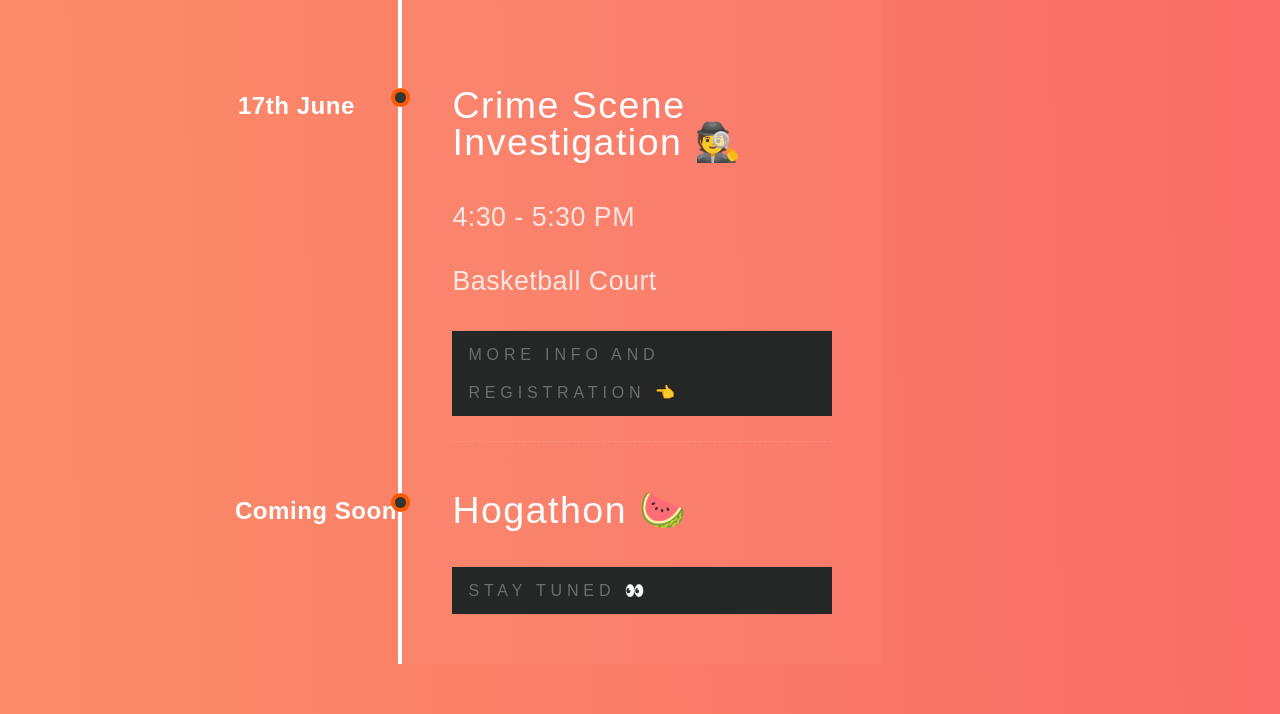
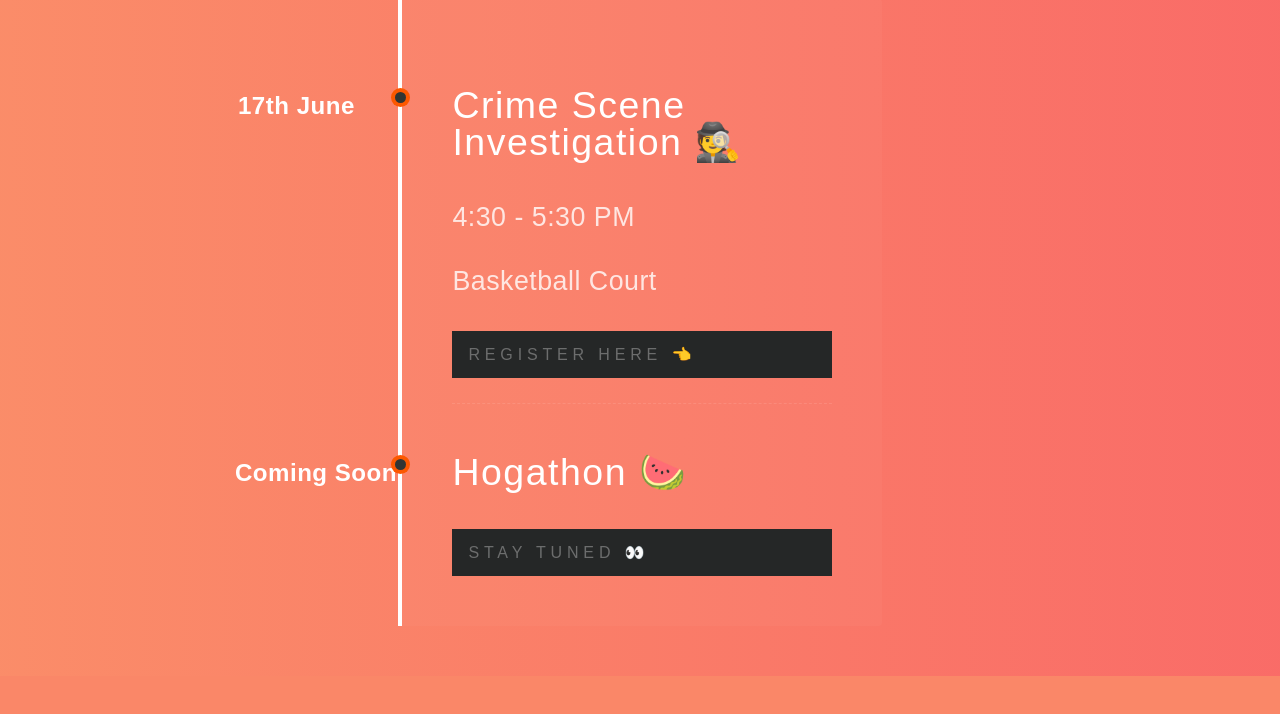
Before and after one commit to G-Aswin/Parichay22, a Flask app: page /prefest in a window 1280 px wide. Shown: the part 810-1524 px from the top of the page. After the commit the page ends 1486 px from the top, so only its background shows below. Run offline with Flask 2, Linux system fonts and the light colour scheme; some web fonts are replaced.

Commit message:
https certification and text upd

```diff
--- a/templates/prefest.html
+++ b/templates/prefest.html
@@ -22,7 +22,7 @@
                 <p>4:30 - 5:30 PM</p>
                 <p>Basketball Court</p>
                 <a
-                href="https://docs.google.com/forms/d/e/1FAIpQLScehbabNa7QsnMsOhPaCyD88uWKlb_FzOkUSmDW8WSfHFakOw/viewform?usp=sf_link">More Info and Registration 👈</a>
+                href="https://docs.google.com/forms/d/e/1FAIpQLScehbabNa7QsnMsOhPaCyD88uWKlb_FzOkUSmDW8WSfHFakOw/viewform?usp=sf_link">Register Here 👈</a>
             </li>
             <li class="event" data-date="Coming Soon">
                 <h3>Hogathon 🍉</h3>
```
